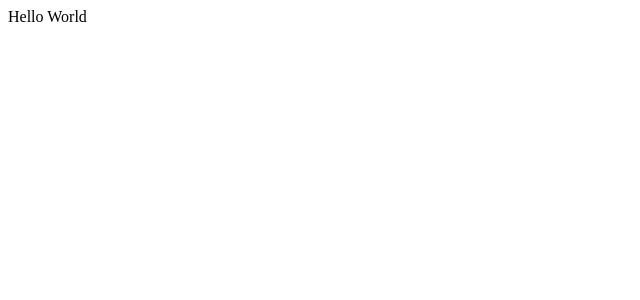
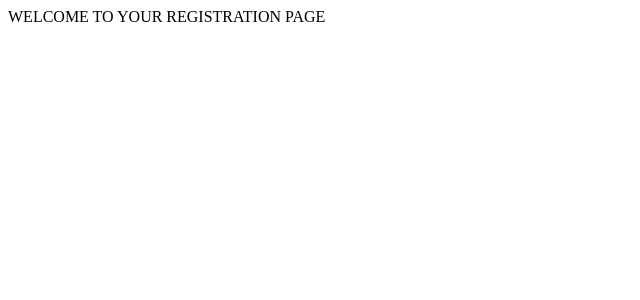
Before and after one commit to sandeeparcot/my-first-static-web-app, an Angular app: page / in a window 1280 px wide. Shown: the top 300 px of the page, without its empty margins (0-640 px from the left). Built offline with nearby package versions, Linux system fonts and the light colour scheme.

Commit message:
changed nothing

```diff
--- a/src/app/app.component.ts
+++ b/src/app/app.component.ts
@@ -2,8 +2,8 @@ import { Component } from '@angular/core';
 
 @Component({
   selector: 'app-root',
-  template: `<div>Hello {{value}}</div>`,
+  template: `<div>WELCOME {{value}}</div>`,
 })
 export class AppComponent {
-  value = 'World';
+  value = 'TO YOUR REGISTRATION PAGE';
 }
```
